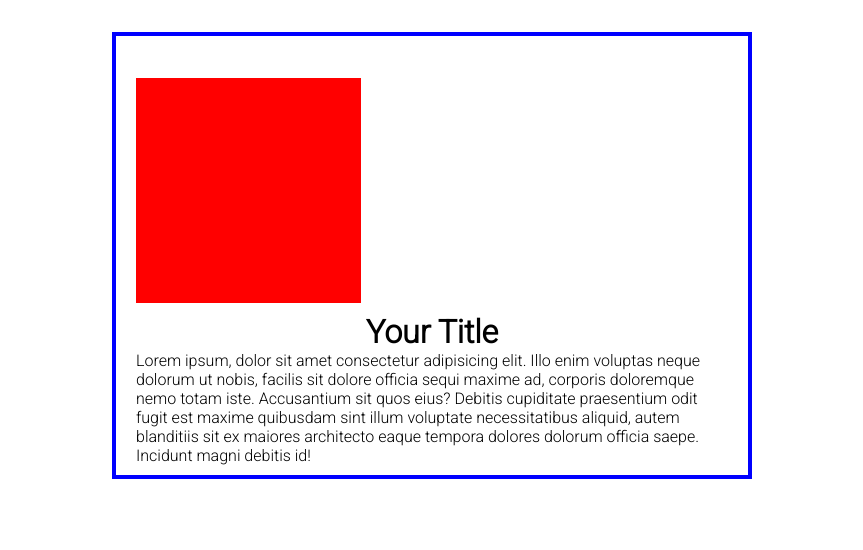
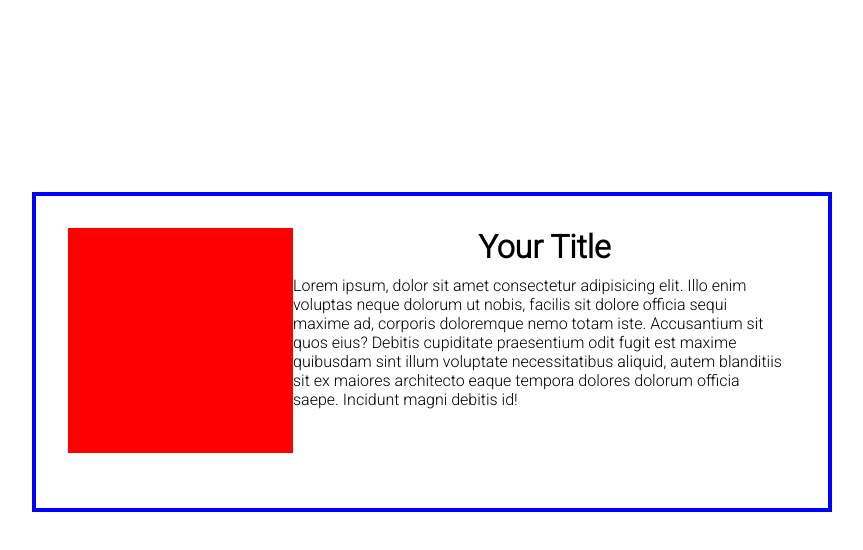
Before and after one commit to MSKose/CSS-Blog, a plain HTML site: page index.html in a window 1280 px wide. Shown: the whole page, without its empty margins (208-1071 px from the left). Drawn offline with Linux system fonts and the light colour scheme.

Commit message:
final commit

```diff
--- a/style.css
+++ b/style.css
@@ -13,30 +13,16 @@ body {
 
 .container {
     border: 4px solid blue;
-    width: 50%;
-    height: 55%;
-    display: block;
-    position: relative;
-    padding: 2rem 10px 10px 10px;
-    margin: 2rem auto auto auto;
-    /* border: 2px solid blue;
-    width: 750px;
-    height: 250px;
-    padding: 2rem 10px 10px 10px;
-    margin: 2rem auto auto auto;
-    display: block;
-    position: relative; */
+    width: 50rem;
+    height: 20rem;
+    padding: 2rem;
+    margin: 12rem auto auto auto;
 }
 
 .container img {
-    display: flex;
+    position: relative;
+    float: left;
 
-    flex-direction: start;
-    padding: 10px;
-    width: auto;
-    height: auto;
-    max-width: 100%;
-    max-height: 100%;
 }
 
 h1 {
@@ -48,5 +34,5 @@ h1 {
   }
 
 p {
-    padding: 0px 10px;
+    padding: 10px;
 }
```
